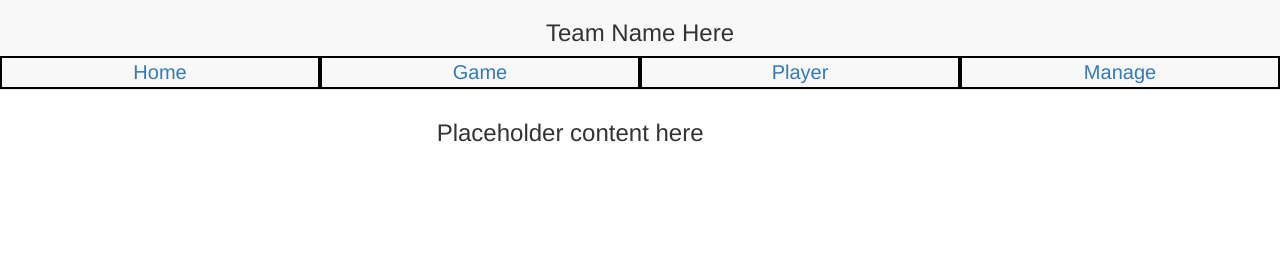
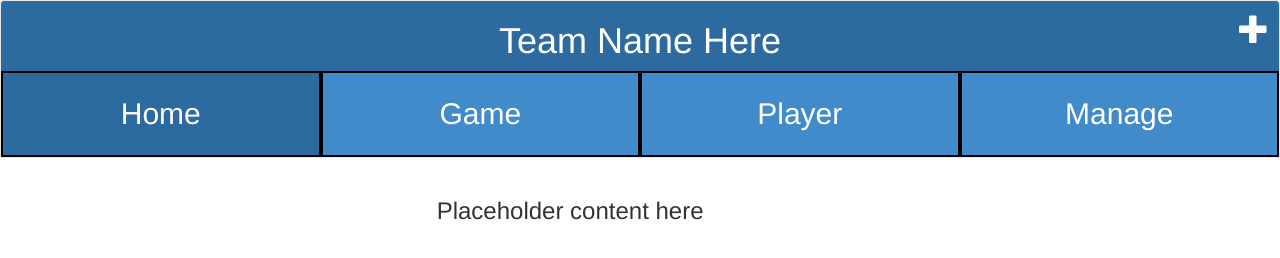
Before and after one commit to Liam-ucsd/134b, a plain HTML site: page app/hw3_part2_version1/HomeBootstrap.html in a window 1280 px wide. Drawn offline with nearby package versions, Linux system fonts and the light colour scheme.

Commit message:
more work on bootstrap navbar, nearing completion

```diff
--- a/app/hw3_part2_version1/HomeBootstrap.html
+++ b/app/hw3_part2_version1/HomeBootstrap.html
@@ -11,27 +11,28 @@
     <link rel="stylesheet" href="./HomeStrap.css">
 </head>
 <body>
-<div class="row">
-    <div class="col-sm-4"></div>
-    <div class="col-lg-4"><h3>Placeholder content here</h3></div>
-    <div class="col-sm-4"></div>
-</div>
-<nav class="navbar navbar-default navbar-fixed-top" id="teamNav">
+
+    <nav class="navbar navbar-default" id="teamNav">
       <div class="container-fluid">
         <div class="row">
             <div class="col-sm-4"></div>
-        <div class="col-lg-4"><h3>Team Name Here</h3></div>
-        <div class="col-sm-4"></div>
+            <div class="col-sm-4"><h1>Team Name Here</h1></div>
+            <div class="col-sm-4 glyph"><span class="glyphicon glyphicon-plus"></span></div>
         </div>
         <!-- Collect the nav links, forms, and other content for toggling -->
         <div class="row full-width">
-        <div class="col-md-3" class="active"><a href="#">Home</a></div>
+            <div class="col-sm-3 active"><a href="#">Home</a></div>
 
-        <div class="col-md-3"><a href="./GameBootstrap.html">Game</a></div>
-        <div class="col-md-3"><a href="./PlayerBootstrap.html">Player</a></div>
-        <div class="col-md-3"><a href="./ManageBootstrap.html">Manage</a></div>
+            <div class="col-sm-3"><a href="./GameBootstrap.html">Game</a></div>
+            <div class="col-sm-3"><a href="./PlayerBootstrap.html">Player</a></div>
+            <div class="col-sm-3"><a href="./ManageBootstrap.html">Manage</a></div>
         </div><!-- /.navbar row -->
       </div><!-- /.container-fluid -->
     </nav>
+    <div class="row">
+        <div class="col-sm-4"></div>
+        <div class="col-sm-4"><h3>Placeholder content here</h3></div>
+        <div class="col-sm-4"></div>
+    </div>
 </body>
 </html>
--- a/app/hw3_part2_version1/HomeStrap.css
+++ b/app/hw3_part2_version1/HomeStrap.css
@@ -1,12 +1,30 @@
 #teamNav {
     text-align: center;
-}
-
-body {
-    padding-top: 100px;
+    background-color: #2d6a9f; /*Bootstrap darker blue */
+    color: #FFF;
 }
 
 .full-width > div {
-    font-size: 2rem;
+    font-size: 3rem;
     border: 2px solid black;
+    background-color: #428bca; /*Bootstrap lighter blue */
+    padding: 2rem;
 }
+div.active {
+    background-color: #2d6a9f;
+}
+a {
+    text-decoration: none;
+    color: inherit;
+}
+
+a:hover {
+    text-decoration: none;
+    color: inherit;
+}
+
+.glyph {
+    padding: 1rem;
+    text-align: right;
+    font-size: 3rem;
+}
```
Lines whose indentation alone changed are shown as unchanged.
